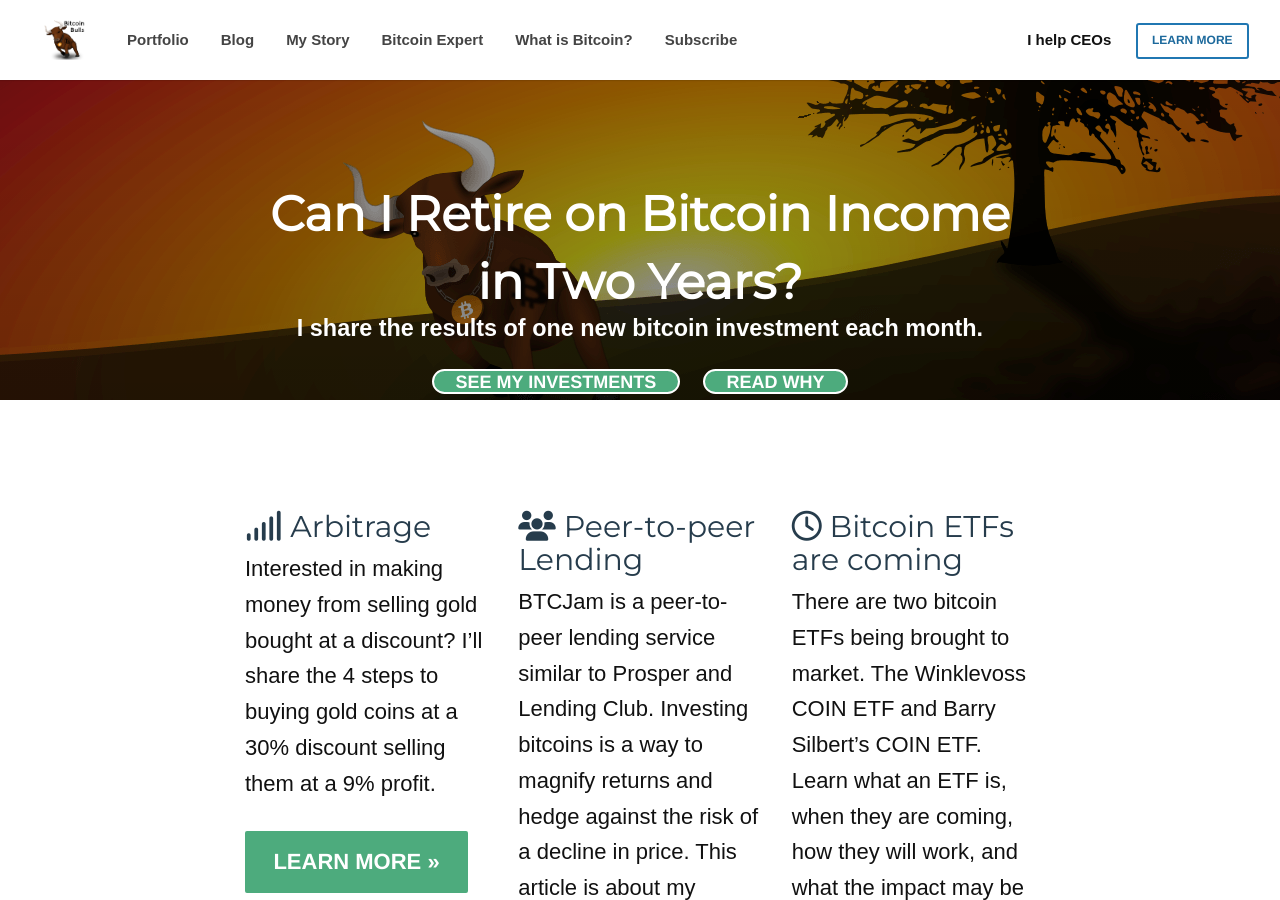
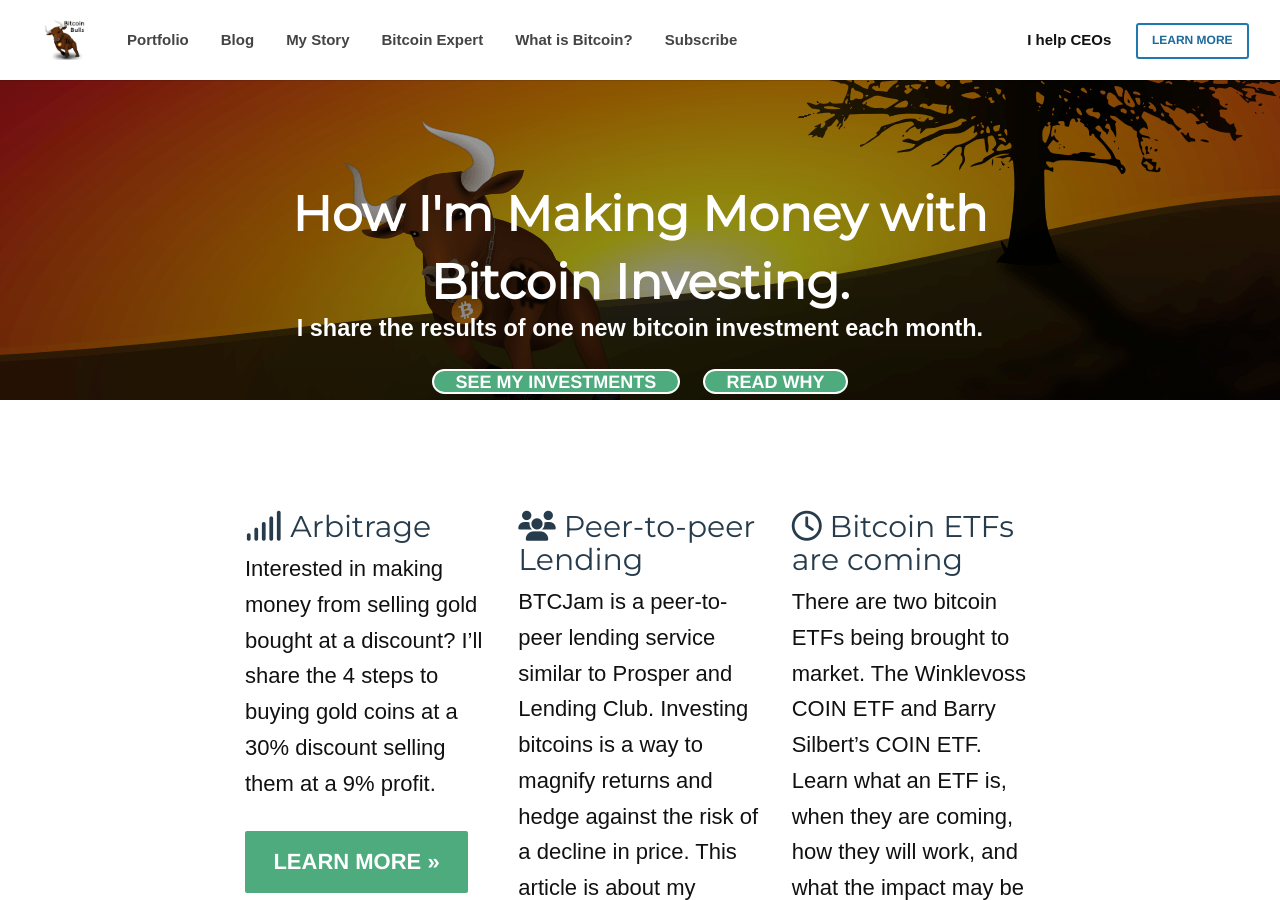
Before and after one commit to davidsilvasmith/bitcoinbulls.net, a Jekyll site: the page built from index.md, in a window 1280 px wide and 900 px high. Built offline with Jekyll 4.4.1, drawn with Linux system fonts in a browser that asks for light colours; nearby versions of some CDN libraries; some web fonts are replaced; comment, search, counter and statistics services are not loaded.

Commit message:
changed homepage title

```diff
--- a/index.md
+++ b/index.md
@@ -1,6 +1,6 @@
 ---
 layout: default
-title: Can I Retire on Bitcoin Income in Two Years?
+title: How I'm Making Money with Bitcoin Investing.
 subtitle: I share the results of one new bitcoin investment each month.
 permalink: /
 contentFirst: 1
```
